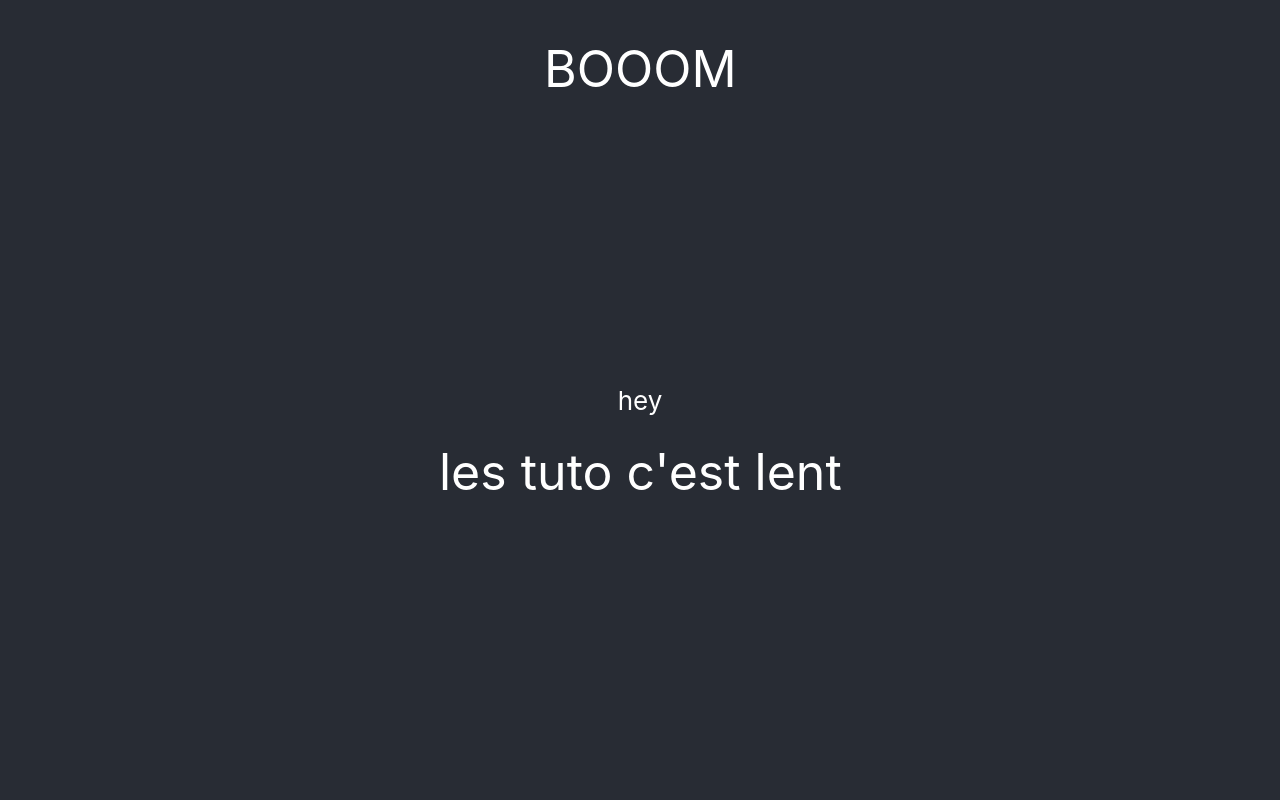
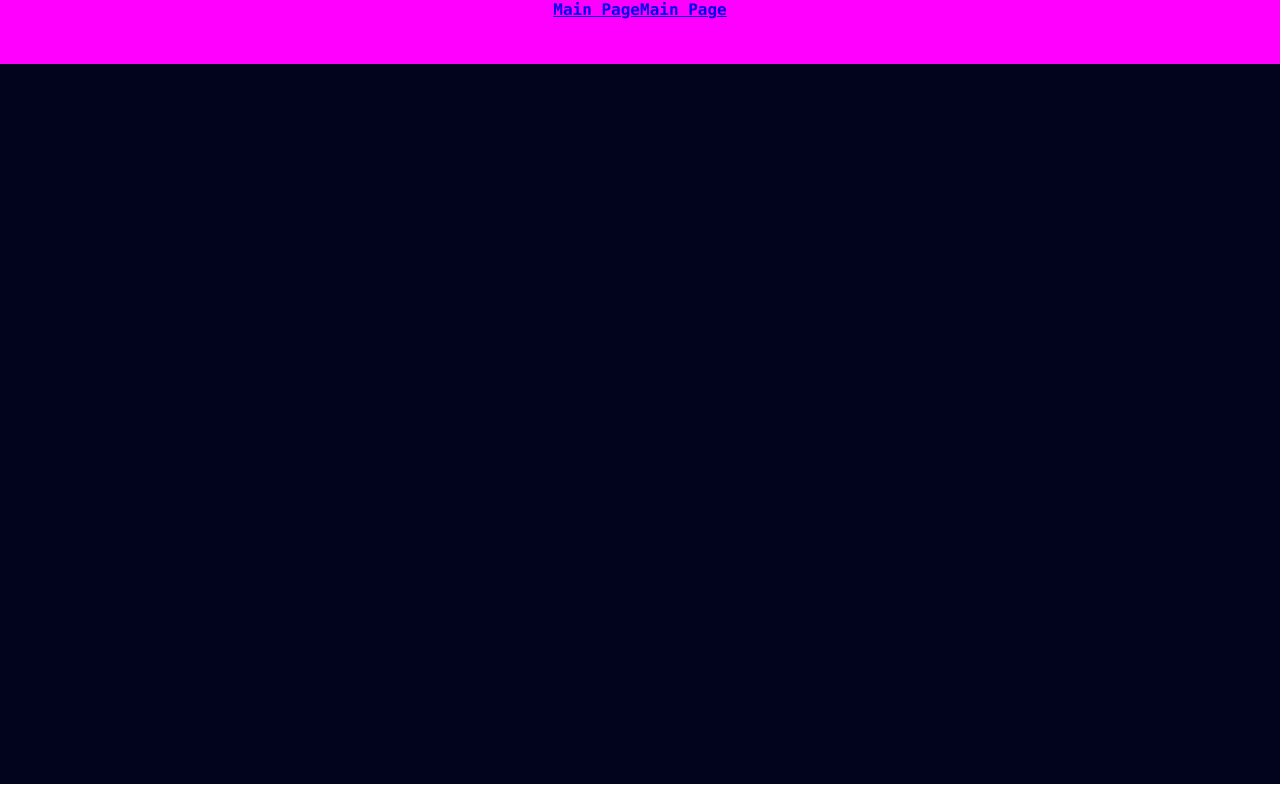
Before and after one commit to NicolasAudepin/myreactwebsite, a React (Create React App) app: page / in a window 1280 px wide. Built offline with nearby package versions, Linux system fonts and the light colour scheme.

Commit message:
kskhgbn
lsqkdieh

```diff
--- a/package.json
+++ b/package.json
@@ -9,12 +9,13 @@
     "gh-pages": "^3.1.0",
     "react": "^16.13.1",
     "react-dom": "^16.13.1",
+    "react-router-dom": "^5.2.0",
     "react-scripts": "3.4.3"
   },
   "homepage": "https://NicolasAudepin.github.io/myreactwebsite",
   "scripts": {
-    "predeploy" : "npm run build",
-    "deploy" : "gh-pages -d build",
+    "predeploy": "npm run build",
+    "deploy": "gh-pages -d build",
     "start": "react-scripts start",
     "build": "react-scripts build",
     "test": "react-scripts test",
--- a/src/App.css
+++ b/src/App.css
@@ -1,43 +1,12 @@
 .App {
+
   text-align: center;
+  vertical-align: center;
+  background-color:  rgb(2, 4, 29);
 }
 
-.App-logo {
-  height: 40vmin;
-  pointer-events: none;
+
+
+.filler{
+  height: 90vh  ;
 }
-
-@media (prefers-reduced-motion: no-preference) {
-  .App-logo {
-
-    font-size: calc(10px + 5vmin);
-    text-align: center;
-
-    justify-content: center;
-    animation: App-logo-spin infinite 5s linear;
-  }
-}
-
-.App-header {
-  background-color: #282c34;
-  min-height: 100vh;
-  display: flex;
-  flex-direction: column;
-  align-items: center;
-  justify-content: center;
-  font-size: calc(10px + 2vmin);
-  color: white;
-}
-
-.App-link {
-  color: #61dafb;
-}
-
-@keyframes App-logo-spin {
-  from {
-    transform: rotate(0deg);
-  }
-  to {
-    transform: rotate(360deg);
-  }
-}
--- a/src/App.js
+++ b/src/App.js
@@ -1,18 +1,21 @@
 import React from 'react';
+import {BrowserRouter as Router, Route, Switch} from 'react-router-dom'
+
+import Navigation from './components/Navigation'
 import './App.css';
+
 
 function App() {
   return (
     <div className="App">
-      <header className="App-header">
-        <div className="App-logo" > BOOOM </div>
-        <p>
-          hey
-        </p>
+      <Router>
+        <Navigation />
 
-        <div className="App-logo" > les tuto c'est lent  </div>
+      </Router>
+      <div className = "filler">
 
-      </header>
+      </div>
+
     </div>
   );
 }
--- /dev/null
+++ b/src/components/Navigation.css
@@ -0,0 +1,12 @@
+.navigation {
+    background-color: rgb(255, 0, 255);
+    color:  white;
+    font-family: source-code-pro, Menlo, Monaco, Consolas, 'Courier New',
+    monospace;
+    font-weight: 700;;
+    height: 8vh;
+
+    align-items:center;
+    vertical-align: center;
+    justify-content:center;
+}
--- /dev/null
+++ b/src/components/Navigation.js
@@ -0,0 +1,19 @@
+import React from 'react'
+import {Link , withRouter} from 'react-router-dom'
+import './Navigation.css'
+
+function Navigation(props) {
+    return(
+      <div className = "navigation">
+        <Link to = "/">
+          Main Page
+        </Link>
+        <Link to = "/">
+          Main Page
+        </Link>
+      </div>
+
+    )
+}
+
+export default withRouter(Navigation);
```
Also changed, not shown: 1 other file (tests, documents, lock files or other folders).
